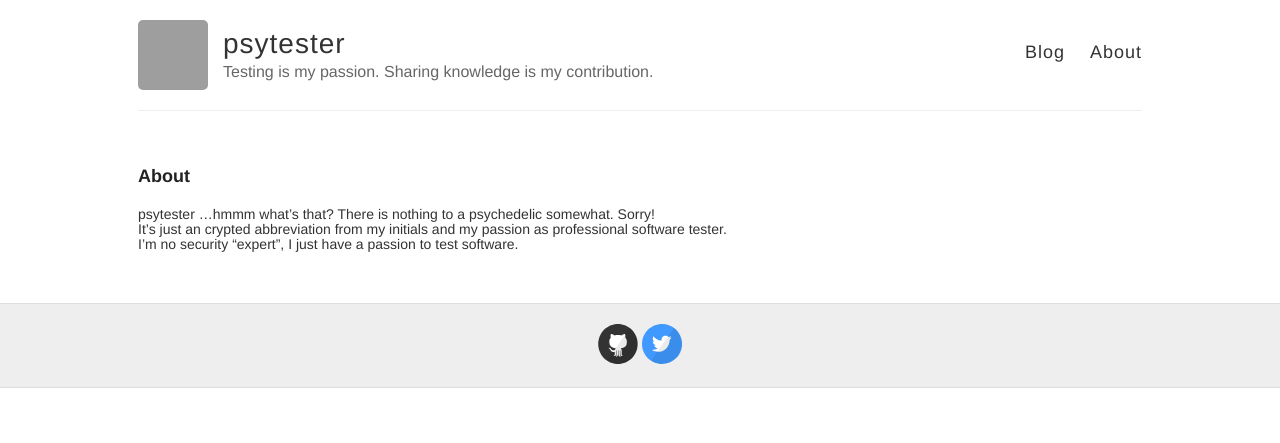
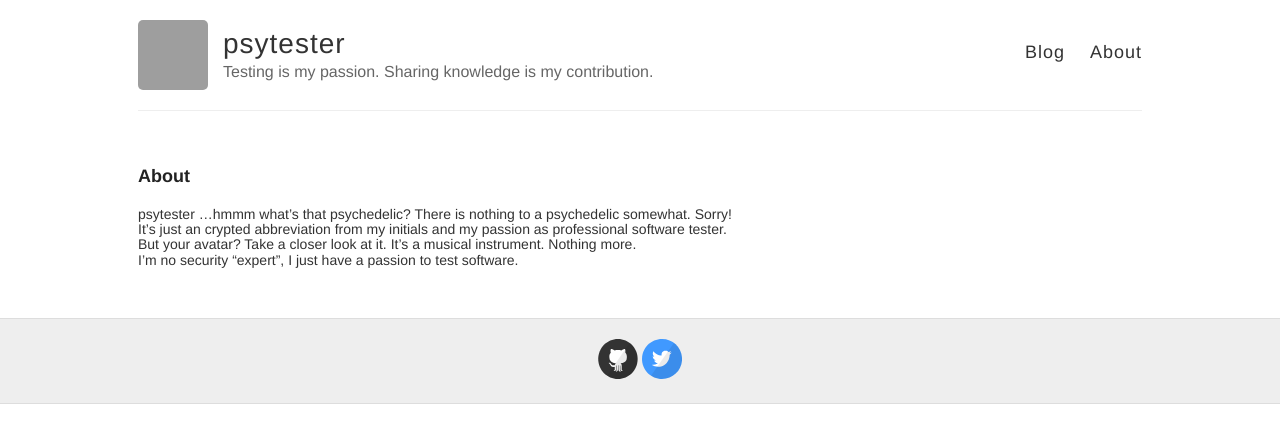
Before and after one commit to psytester/psytester.github.io, a Jekyll site: the page built from about.md, in a window 1280 px wide. Shown: the top 443 px of the page. Built offline with Jekyll 4.4.1, drawn with Linux system fonts in a browser that asks for light colours; grey boxes are pictures that could not be loaded.

Commit message:
Update about.md

```diff
--- a/about.md
+++ b/about.md
@@ -4,6 +4,7 @@ title: About
 permalink: /about/
 ---
 
-psytester ...hmmm what's that? There is nothing to a psychedelic somewhat. Sorry!<br>
+psytester ...hmmm what's that psychedelic? There is nothing to a psychedelic somewhat. Sorry!<br>
 It's just an crypted abbreviation from my initials and my passion as professional software tester.<br>
+But your avatar? Take a closer look at it. It's a musical instrument. Nothing more.<br>
 I'm no security "expert", I just have a passion to test software.
```
